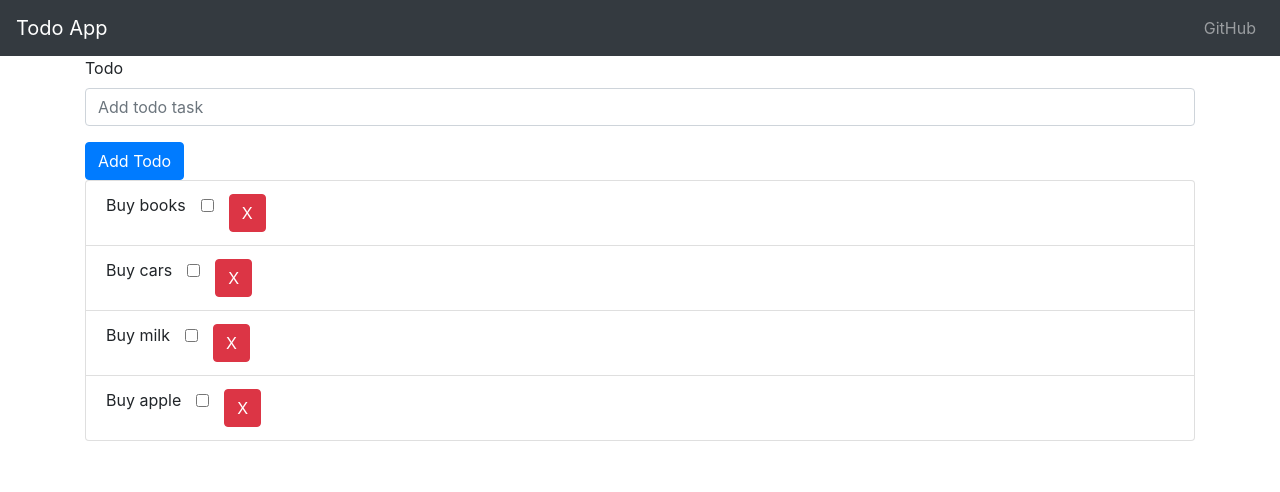
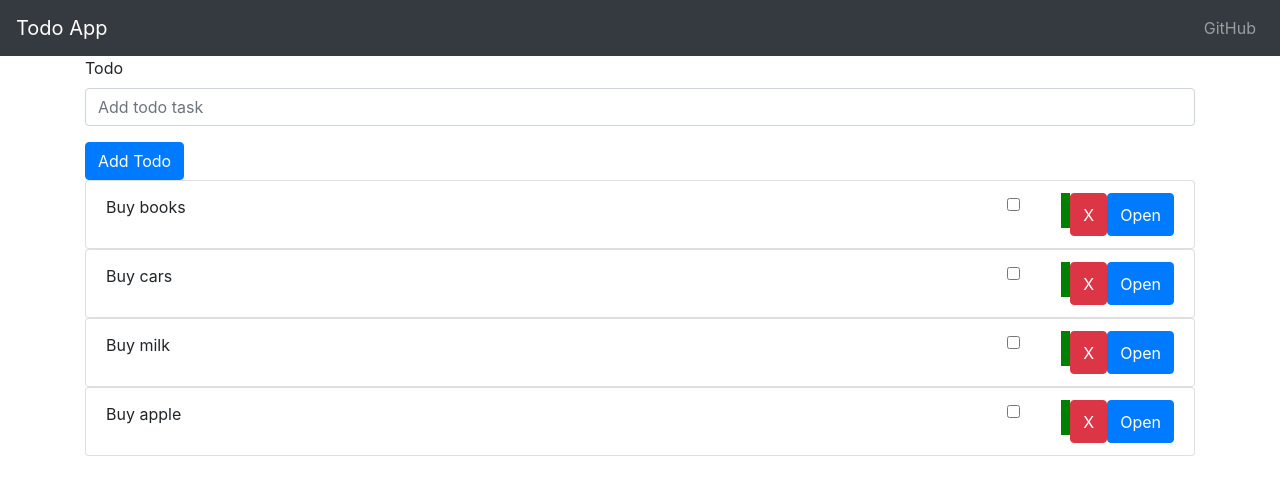
Before and after one commit to witoldmetel/MERN-interview, a React (Create React App) app in the folder client/: page / in a window 1280 px wide. Shown: the top 492 px of the page. Built offline with nearby package versions, Linux system fonts and the light colour scheme.

Commit message:
add new components (todotask, inputtodo)

```diff
--- /dev/null
+++ b/client/src/components/InputTodo.js
@@ -0,0 +1,29 @@
+import React, { Component } from 'react';
+import { Button, Form, FormGroup, Label, Input } from 'reactstrap';
+
+export default class InputTodo extends Component {
+  render() {
+    const { AddTask, ChangeValue } = this.props;
+    return (
+    <div>
+        <Form onSubmit={AddTask}>
+            <FormGroup>
+                <Label for="todo">Todo</Label>
+                <Input
+                    type="text"
+                    name="title"
+                    id="todo"
+                    placeholder="Add todo task"
+                    onChange={ChangeValue}
+                />
+            </FormGroup>
+            <Button
+                color="primary"
+            >
+                Add Todo
+            </Button>
+        </Form>
+    </div>
+    )
+  }
+}
--- a/client/src/components/TodoList.css
+++ b/client/src/components/TodoList.css
@@ -1,9 +1,39 @@
 .todoItem {
     display: flex;
     align-items: center;
+    justify-content: space-between;
 }
 
 .todoItem__controls {
     display: flex;
     justify-content: flex-end;
 }
+
+label.btn-subtask {
+    background-color: green;
+    width: 35px;
+    height: 35px;
+    cursor: pointer;
+    position: relative;
+}
+
+label.btn-subtask input {
+    position: absolute;
+    -webkit-box-shadow: 1px 2px 3px rgba(0, 0, 0, 0.08);
+    box-shadow: 1px 2px 3px rgba(0, 0, 0, 0.08);
+    border: 1px solid #e8e8e8;
+    height: 34px;
+    margin-right: -2.25rem;
+    -webkit-transition: .25s;
+    -o-transition: .25s;
+    transition: .25s;
+    outline: 0;
+    opacity: 0;
+    width: 0;
+    right: 60px;
+}
+
+label.btn-subtask input:focus {
+    opacity: 1;
+    width: 10rem;
+}
--- a/client/src/components/TodoList.js
+++ b/client/src/components/TodoList.js
@@ -1,9 +1,11 @@
 import React, { Component } from 'react';
-import { Container, ListGroup, ListGroupItem, Button, Form, FormGroup, Label, Input } from 'reactstrap';
+import { Container, ListGroup, ListGroupItem, Button, Form, FormGroup, Label, Input, Collapse } from 'reactstrap';
 import PropTypes from 'prop-types';
 import { connect } from 'react-redux';
 import { getTodos, addTodo, deleteTodo, toggleTodo } from '../actions/index';
 import './TodoList.css';
+import InputTodo from './InputTodo';
+import TodoTask from './TodoTask';
 
 class TodoList extends Component {
     componentDidMount() {
@@ -25,53 +27,25 @@ class TodoList extends Component {
         this.props.addTodo(newTask)
     }
 
-    onDeleteClick = (id) => {
-        this.props.deleteTodo(id);
-    }
-
-    onToggleClick = (id) => {
-        this.props.toggleTodo(id);
-    }
-
     render() {
         const { todos } = this.props.todo;
         return (
         <div>
             <Container>
-                <Form onSubmit={this.onSubmit}>
-                    <FormGroup>
-                        <Label for="todo">Todo</Label>
-                        <Input
-                            type="text"
-                            name="title"
-                            id="todo"
-                            placeholder="Add todo task"
-                            onChange={this.onChange}
-                        />
-                    </FormGroup>
-                    <Button
-                        color="primary"
-                    >
-                        Add Todo
-                    </Button>
-                </Form>
+                <InputTodo
+                    AddTask={this.onSubmit}
+                    ChangeValue={this.onChange}
+                >
+                </InputTodo>
                 <ListGroup>
                     {todos.map(({ id, title, completed }) => (
-                        <ListGroupItem key={id} className="todoItem">
-                            <p style={{ textDecoration: completed ? 'line-through' : 'none' }}>{title}</p>
-                            <div className="todoItem__controls">
-                                <label className="container">
-                                    <input type="checkbox" onClick={this.onToggleClick.bind(this, id)}/>
-                                    <span className="checkmark"></span>
-                                </label>
-                                <Button
-                                    color="danger"
-                                    onClick={this.onDeleteClick.bind(this, id)}
-                                >
-                                    X
-                                </Button>
-                            </div>
-                        </ListGroupItem>
+                        <TodoTask
+                            key={id}
+                            id={id}
+                            title={title}
+                            completed={completed}
+                        >
+                        </TodoTask>
                     ))}
                 </ListGroup>
             </Container>
@@ -83,9 +57,7 @@ class TodoList extends Component {
 TodoList.propTypes = {
     todo: PropTypes.object.isRequired,
     getTodos: PropTypes.func.isRequired,
-    addTodo: PropTypes.func.isRequired,
-    deleteTodo: PropTypes.func.isRequired,
-    toggleTodo: PropTypes.func.isRequired
+    addTodo: PropTypes.func.isRequired
 }
 
 const mapStateToProps = (state) => ({
--- /dev/null
+++ b/client/src/components/TodoTask.js
@@ -0,0 +1,73 @@
+import React, { Component } from 'react';
+import { ListGroup, ListGroupItem, Button, Collapse } from 'reactstrap';
+import PropTypes from 'prop-types';
+import { connect } from 'react-redux';
+import { deleteTodo, toggleTodo } from '../actions/index';
+
+
+class TodoTask extends Component {
+    state = {
+        collapse: false
+    }
+
+    onDeleteClick = (id) => {
+        this.props.deleteTodo(id);
+    }
+
+    onToggleClick = (id) => {
+        this.props.toggleTodo(id);
+    }
+
+    onCollapse = () => {
+        this.setState({
+            collapse: !this.state.collapse
+        });
+    }
+
+    render() {
+    const { id, title, completed } = this.props;
+    return (
+        <div>
+            <ListGroupItem key={id} className="todoItem">
+                <p style={{ textDecoration: completed ? 'line-through' : 'none' }}>{title}</p>
+                <div className="todoItem__controls">
+                    <label className="container">
+                        <input type="checkbox" onClick={this.onToggleClick.bind(this, id)}/>
+                        <span className="checkmark"></span>
+                    </label>
+                    <label class="btn-subtask">
+                        <input type="text" placeholder="add subtask"/>
+                    </label>
+                    <Button
+                        color="danger"
+                        onClick={this.onDeleteClick.bind(this, id)}
+                    >
+                        X
+                    </Button>
+                    <Button
+                        color="primary"
+                        onClick={this.onCollapse}
+                    >
+                        Open
+                    </Button>
+                </div>
+                <Collapse isOpen={this.state.collapse}>
+                    <ListGroup>Test</ListGroup>
+                </Collapse>
+            </ListGroupItem>
+        </div>
+    )
+    }
+}
+
+TodoTask.propTypes = {
+    todo: PropTypes.object.isRequired,
+    deleteTodo: PropTypes.func.isRequired,
+    toggleTodo: PropTypes.func.isRequired
+}
+
+const mapStateToProps = (state) => ({
+    todo: state.todo
+})
+
+export default connect(mapStateToProps, { deleteTodo, toggleTodo })(TodoTask)
```
